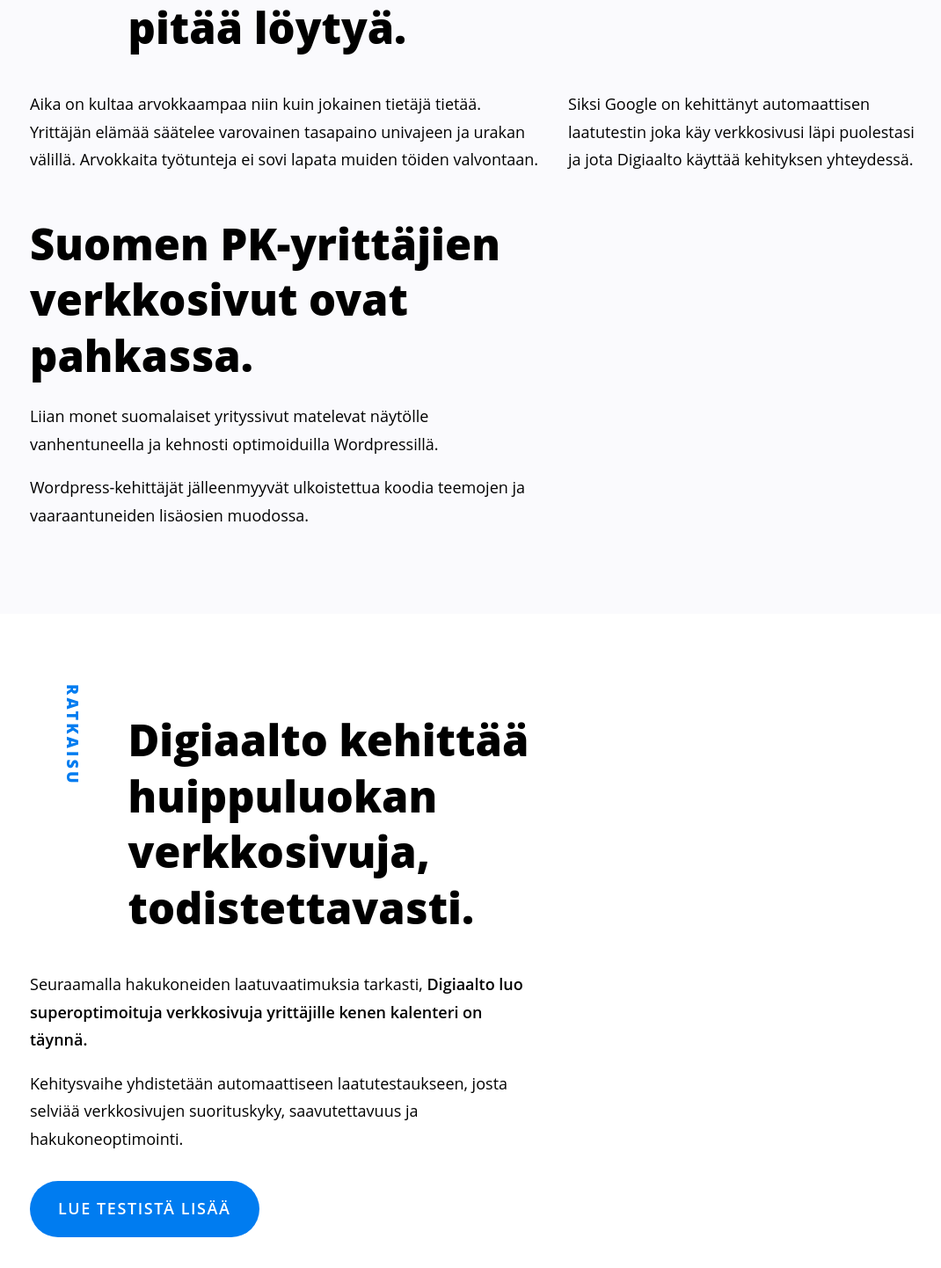
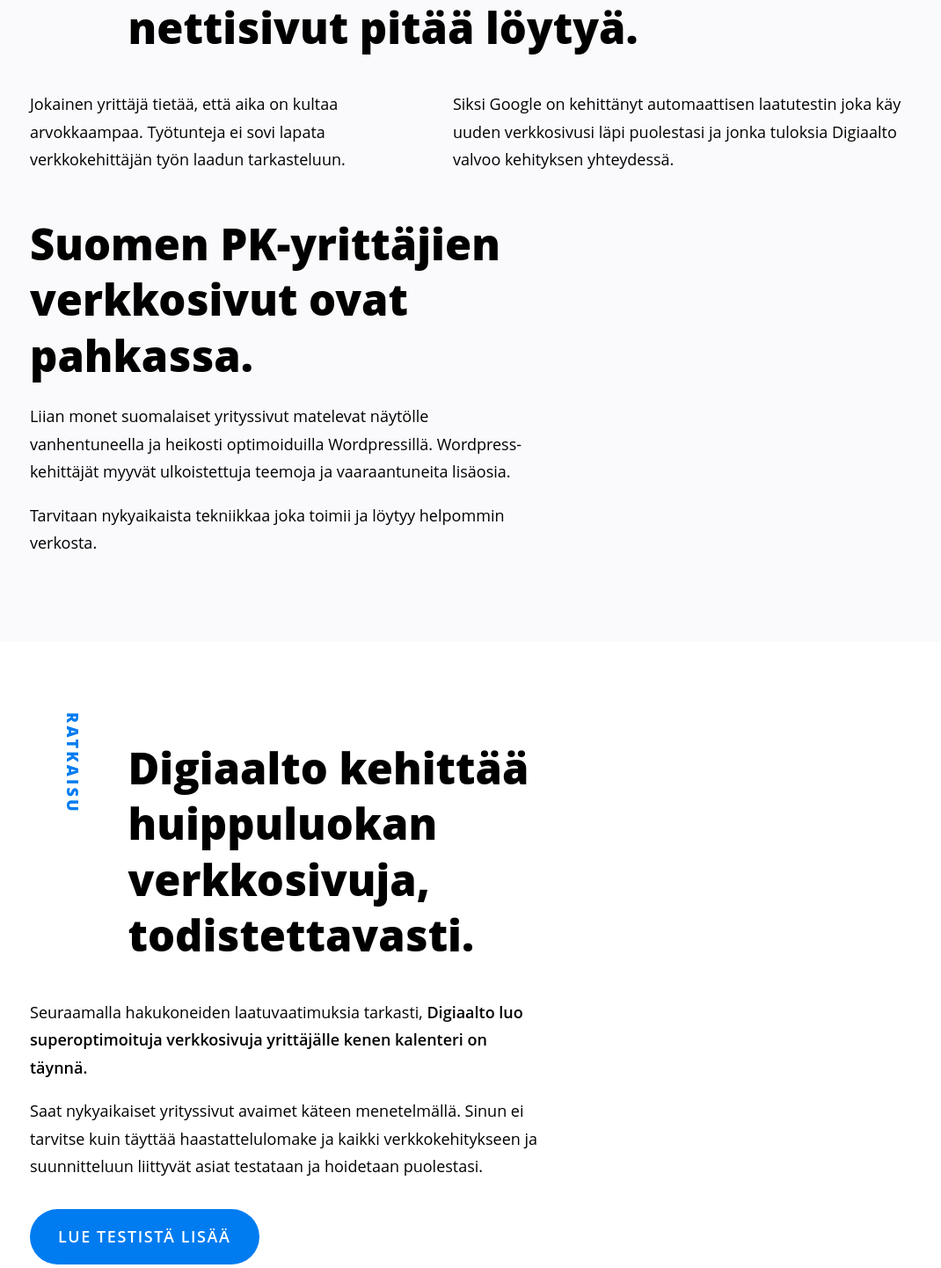
Before and after one commit to digiaalto/etusivu, a Next.js app: page / in a window 1280 px wide. Shown: the part 1028-2470 px from the top of the page at 88% size, without its empty margins (94-1164 px from the left). Built offline with nearby package versions, Linux system fonts and the light colour scheme; a small style sheet from the web is missing.

Commit message:
content tweaks

```diff
--- a/components/LP_Audit.js
+++ b/components/LP_Audit.js
@@ -9,10 +9,10 @@ const LP_Audit = () => {
         <span className={styles.preheader}>
           Vertaile kilpailijan sivuja omiisi
         </span>
-        <span className={styles.header}>Onko parantamisen varaa?</span>
+        <span className={styles.header}>Onko sivuissa parantamisen varaa?</span>
         <p className={styles.info}>
           Google Lighthouse on ilmainen automaattinen työkalu verkkosivujen
-          laadun mittaamiseen josta selviää kuinka verkkosivusi näkyy ja pärjää
+          laadun mittaamiseen josta selviää kuinka hyvin näyt ja pärjäät
           verkossa. Sillä voidaan auditoida mikä tahansa verkkosivun
           suorituskyky, saavutettavuus ja hakukoneoptimointi muutamassa
           sekunnissa.
--- a/components/LP_Expect.js
+++ b/components/LP_Expect.js
@@ -22,11 +22,11 @@ const LP_Expect = () => {
           </h3>
           <List
             items={[
-              "Mitä tahansa sisällönhallintapalvelua",
+              "Valitsemaasi sisällönhalintapalvelua",
               "A-luokan optimointia",
-              "Laatutestauksen tuloksia",
-              "Käyttäjäystävällisyyttä",
-              "Virtaviivaista prosessia",
+              "Ankaraa laatutestausta",
+              "Asiakkaan priorisointia",
+              "Sujuvaa toteutusprosessia",
             ]}
           />
         </div>
--- a/components/LP_Pricing.js
+++ b/components/LP_Pricing.js
@@ -8,11 +8,11 @@ const LP_Pricing = () => {
         <FaGift className={styles.giftIcon} />
         <h3 className={styles.header}>
           Valmiit kotisivut yrityksellesi tai vaikka lahjaksi, kiinteään hintaan
-          3,200€.
+          3,200 €.
         </h3>
         <p className={styles.note}>
           Kaikki on hoidettu puolestasi, sinun tarvitsee vain täyttää
-          haastattelulomake. Digiaalto laskuttaa 50% työn alkaessa.
+          haastattelulomake. Digiaalto laskuttaa 30% sopimuksen kanssa.
         </p>
       </div>
     </section>
--- a/components/LP_Problem.js
+++ b/components/LP_Problem.js
@@ -9,20 +9,19 @@ const LP_Problem = () => {
           <div className={styles.headerWrapper}>
             <span className={styles.preheader}>Ongelmia</span>
             <h2 className={styles.header}>
-              Yrittäjän elämä on kiireistä, silti nettisivut pitää löytyä.
+              Yrittäjän elämä on kiireistä, silti hyvät nettisivut pitää löytyä.
             </h2>
           </div>
           <div className={styles.pWrapper}>
             <p>
-              Aika on kultaa arvokkaampaa niin kuin jokainen tietäjä tietää.
-              Yrittäjän elämää säätelee varovainen tasapaino univajeen ja urakan
-              välillä. Arvokkaita työtunteja ei sovi lapata muiden töiden
-              valvontaan.
+              Jokainen yrittäjä tietää, että aika on kultaa arvokkaampaa.
+              Työtunteja ei sovi lapata verkkokehittäjän työn laadun
+              tarkasteluun.
             </p>
             <p>
               Siksi Google on kehittänyt automaattisen laatutestin joka käy
-              verkkosivusi läpi puolestasi ja jota Digiaalto käyttää kehityksen
-              yhteydessä.
+              uuden verkkosivusi läpi puolestasi ja jonka tuloksia Digiaalto
+              valvoo kehityksen yhteydessä.
             </p>
           </div>
           <h2 className={styles.header}>
@@ -30,11 +29,13 @@ const LP_Problem = () => {
           </h2>
           <p>
             Liian monet suomalaiset yrityssivut matelevat näytölle
-            vanhentuneella ja kehnosti optimoiduilla Wordpressillä.
+            vanhentuneella ja heikosti optimoiduilla Wordpressillä.
+            Wordpress-kehittäjät myyvät ulkoistettuja teemoja ja vaaraantuneita
+            lisäosia.
           </p>
           <p>
-            Wordpress-kehittäjät jälleenmyyvät ulkoistettua koodia teemojen ja
-            vaaraantuneiden lisäosien muodossa.
+            Tarvitaan nykyaikaista tekniikkaa joka toimii ja löytyy helpommin
+            verkosta.
           </p>
         </Fade>
       </div>
--- a/components/LP_Process.js
+++ b/components/LP_Process.js
@@ -39,27 +39,27 @@ const LP_Process = () => {
             <TextBlock
               miniheader="Aloitetaan"
               header="Kartoitus"
-              text="Hahmotamme verkkosivusi tavoitteet, kohderyhmä ja muut tarpeelliset palvelutarpeet ja ominaisuudet."
+              text="Täytät haastattelulomakkeen josta selviää tietosi, verkkosivusi tavoitteet ja kohderyhmä. Saat takaisin ehdotuksen projektin ominaisuuksista ja tarpeellisista palveluista."
             />
             <TextBlock
               miniheader="Vaihe 2"
               header="Suunnittelu"
-              text="Keskitytään sisältöön. Tutkitaan kilpailijoita, kerätään ja kirjoitetaan tekstisisältöä ja haetaan muuta sopivaa materiaalia."
+              text="Digiaalto keskittyy sisältöön. Tutkitaan kilpailijoita, kerätään ja kirjoitetaan tekstisisältöä ja haetaan muuta sopivaa materiaalia."
             />
             <TextBlock
               miniheader="Vaihe 3"
               header="Design"
-              text="Lähdemateriaalit yhdistetään rautalankamalliin ja luodaan graaffinen representaatio verkkosivusta."
+              text="Lähdemateriaalit yhdistetään rautalankamalliin ja luodaan graaffinen representaatio verkkosivusta jolla haetaan sinulta hyväksyntä."
             />
             <TextBlock
               miniheader="Vaihe 4"
               header="Kehitys"
-              text="Koodausvaiheessa verkkosivu realisoidaan sovitun mallin mukaisesti ja optimoidaan kymppiin."
+              text="Koodausvaiheessa verkkosivu realisoidaan sovitun mallin mukaisesti ja tuunataan optimaalisesti tarkoituksiisi."
             />
             <TextBlock
               miniheader="Valmista!"
               header="Julkaisu"
-              text="Domain osoitetaan palvelimelle ja asiakaspalvelulinjat pidetään auki työn loputtuakin."
+              text="Domain osoitetaan palvelimelle ja sivu on valmis. Asiakaspalvelulinjat pidetään auki kysymksille projektin jälkeenkin."
             />
           </div>
         </div>
--- a/components/LP_Solution.js
+++ b/components/LP_Solution.js
@@ -18,14 +18,14 @@ const LP_Solution = () => {
           <p>
             Seuraamalla hakukoneiden laatuvaatimuksia tarkasti,{" "}
             <span className="bold">
-              Digiaalto luo superoptimoituja verkkosivuja yrittäjille kenen
+              Digiaalto luo superoptimoituja verkkosivuja yrittäjälle kenen
               kalenteri on täynnä.
             </span>
           </p>
           <p>
-            Kehitysvaihe yhdistetään automaattiseen laatutestaukseen, josta
-            selviää verkkosivujen suorituskyky, saavutettavuus ja
-            hakukoneoptimointi.
+            Saat nykyaikaiset yrityssivut avaimet käteen menetelmällä. Sinun ei
+            tarvitse kuin täyttää haastattelulomake ja kaikki verkkokehitykseen
+            ja suunnitteluun liittyvät asiat testataan ja hoidetaan puolestasi.
           </p>
           <Link href="#onko-parantamisen-varaa?">
             <a className={styles.linkToTest}>Lue testistä lisää</a>
```
